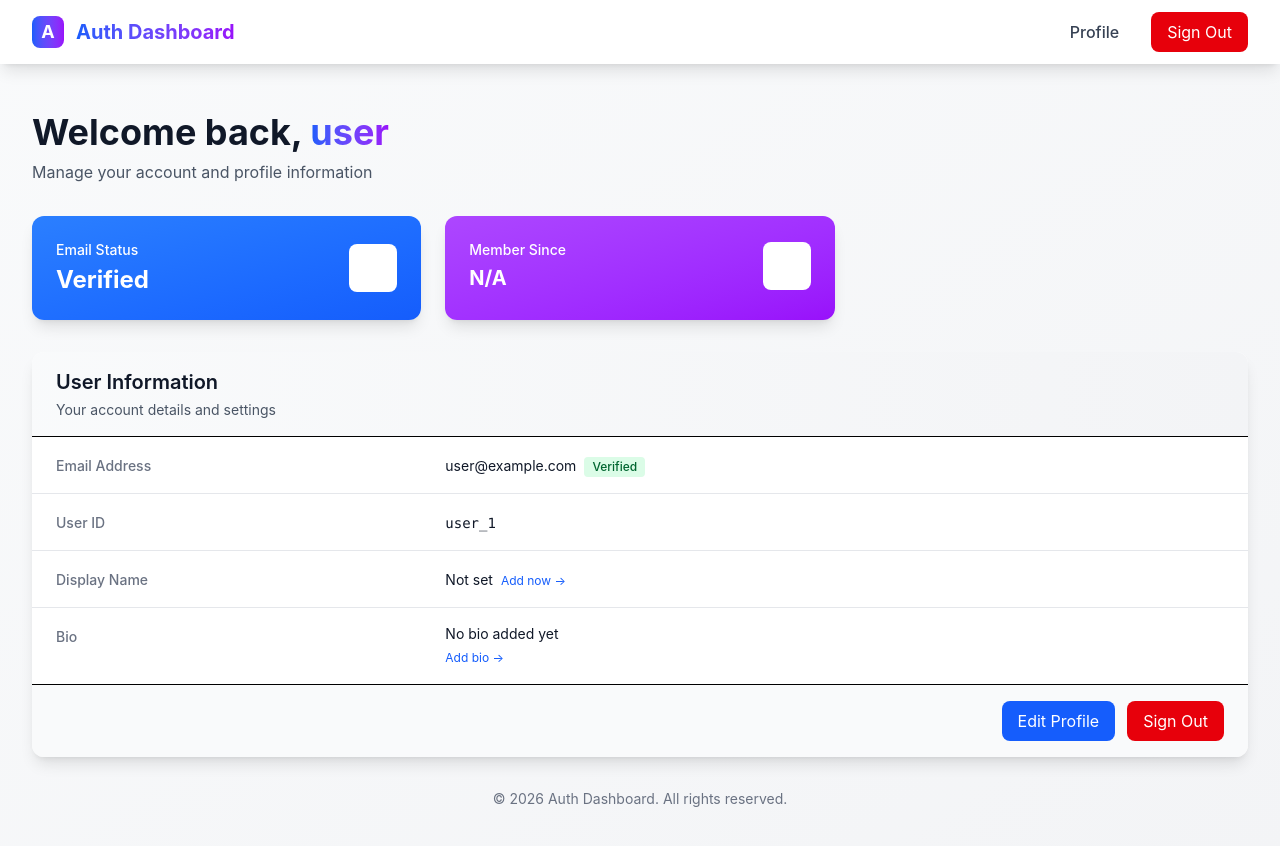
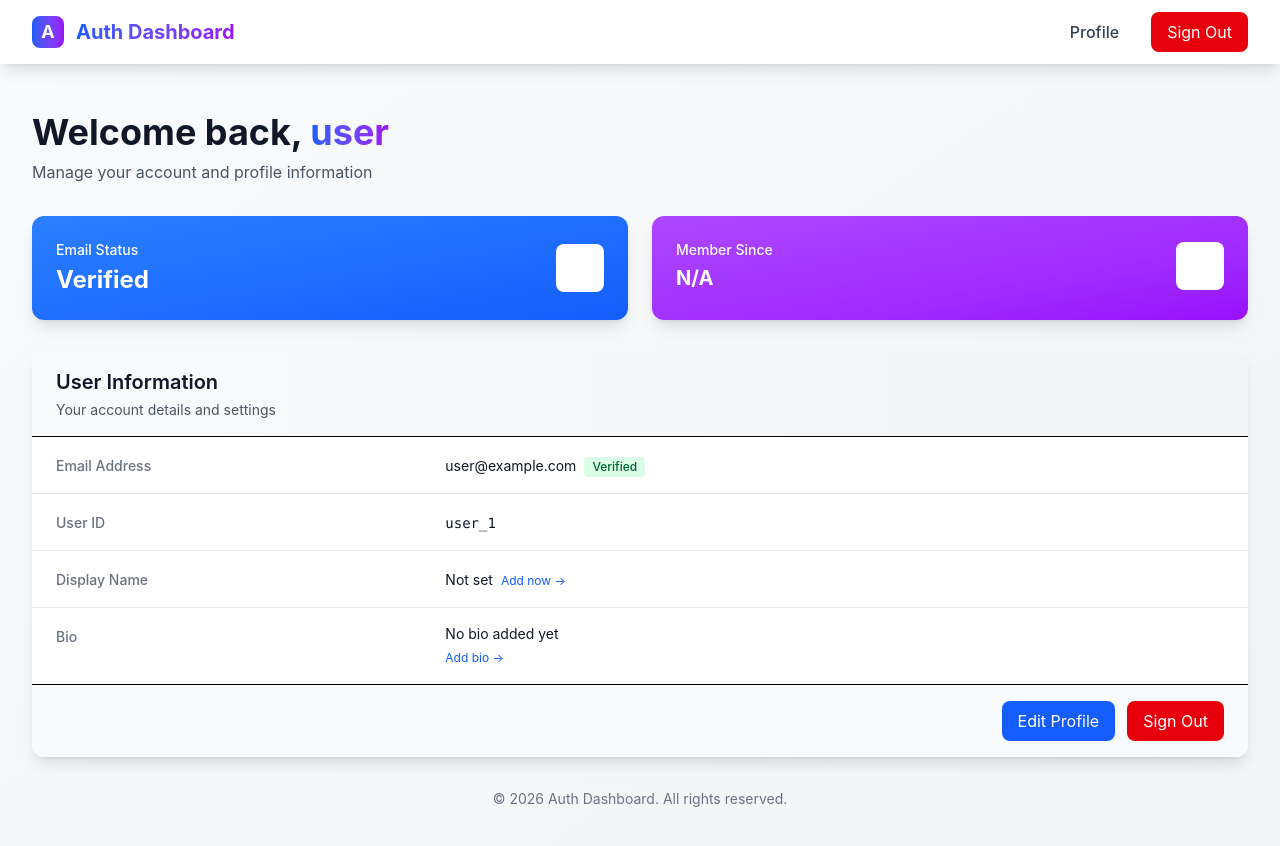
Before and after one commit to TruptiSawarkar/react-auth-frontend, a React app: page /dashboard in a window 1280 px wide. Shown: the top 846 px of the page. Built offline with nearby package versions, Linux system fonts and the light colour scheme; no server answers; sample sign-in values are in the browser's storage; the HTML template or start-up script is replaced by a standard one.

Commit message:
fix: update node version to 24 for vercel

```diff
--- a/src/pages/Dashboard.jsx
+++ b/src/pages/Dashboard.jsx
@@ -6,22 +6,15 @@ import { api } from '../config/api';
 export default function Dashboard() {
   const { user, idToken, signOut, resendVerificationEmail } = useAuth();
   const navigate = useNavigate();
-  const [backendConnected, setBackendConnected] = useState(false);
   const [profileData, setProfileData] = useState(null);
   const [loading, setLoading] = useState(true);
   const [mobileMenuOpen, setMobileMenuOpen] = useState(false);
 
   useEffect(() => {
-    checkBackendConnection();
     if (idToken) {
       loadProfile();
     }
   }, [idToken]);
-
-  const checkBackendConnection = async () => {
-    const connected = await api.testConnection();
-    setBackendConnected(connected);
-  };
 
   const loadProfile = async () => {
     setLoading(true);
@@ -138,27 +131,7 @@ export default function Dashboard() {
         </div>
 
         {/* Stats Cards - Responsive Grid */}
-        <div className="grid grid-cols-1 sm:grid-cols-2 lg:grid-cols-3 gap-4 sm:gap-6 mb-6 sm:mb-8">
-          {/* Backend Status Card */}
-          {/* <div className={`rounded-xl shadow-lg p-4 sm:p-6 transition-all duration-300 hover:shadow-xl ${
-            backendConnected ? 'bg-gradient-to-br from-green-500 to-green-600' : 'bg-gradient-to-br from-red-500 to-red-600'
-          }`}>
-            <div className="flex items-center justify-between">
-
-              <div className="h-12 w-12 bg-white bg-opacity-20 rounded-lg flex items-center justify-center">
-                {backendConnected ? (
-                  <svg className="h-6 w-6 text-white" fill="none" stroke="currentColor" viewBox="0 0 24 24">
-                    <path strokeLinecap="round" strokeLinejoin="round" strokeWidth={2} d="M5 13l4 4L19 7" />
-                  </svg>
-                ) : (
-                  <svg className="h-6 w-6 text-white" fill="none" stroke="currentColor" viewBox="0 0 24 24">
-                    <path strokeLinecap="round" strokeLinejoin="round" strokeWidth={2} d="M6 18L18 6M6 6l12 12" />
-                  </svg>
-                )}
-              </div>
-            </div>
-          </div> */}
-
+        <div className="grid grid-cols-1 sm:grid-cols-2 gap-4 sm:gap-6 mb-6 sm:mb-8">
           {/* Email Status Card */}
           <div className="bg-gradient-to-br from-blue-500 to-blue-600 rounded-xl shadow-lg p-4 sm:p-6 transition-all duration-300 hover:shadow-xl">
             <div className="flex items-center justify-between">
```
